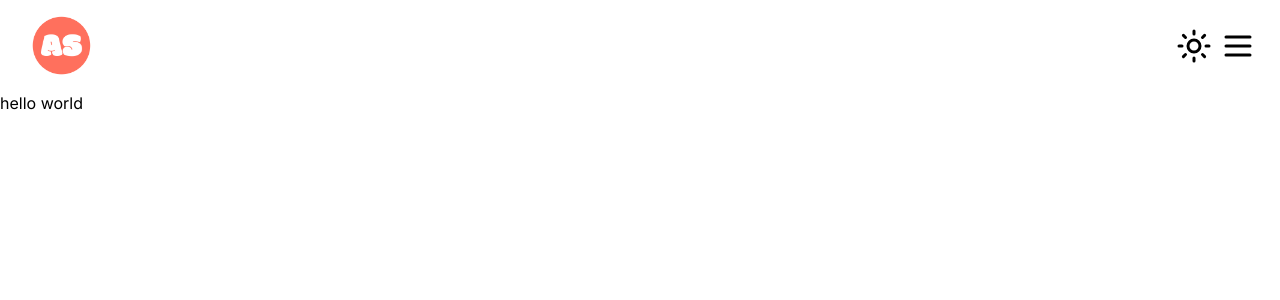
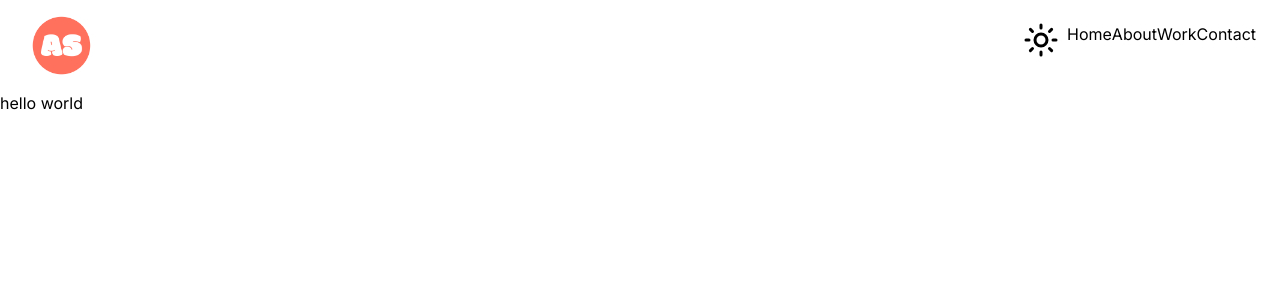
Before and after one commit to Antoine-Savreux/portfolio, a Next.js app: page / in a window 1280 px wide. Shown: the top 300 px of the page. Built offline with nearby package versions, Linux system fonts and the light colour scheme.

Commit message:
feat/skeleton start of functional burger menu

```diff
--- a/src/components/NavMenu.tsx
+++ b/src/components/NavMenu.tsx
@@ -1,5 +1,46 @@
-import { Menu } from "lucide-react";
+"use client";
+
+import { Menu, X } from "lucide-react";
+import { useState } from "react";
+
+type NavLink = {
+  name: string;
+  link: string;
+};
+
+const NAVLINKS: NavLink[] = [
+  { name: "Home", link: "/" },
+  { name: "About", link: "/about" },
+  { name: "Work", link: "/work" },
+  { name: "Contact", link: "/contact" },
+];
 
 export default function NavMenu() {
-  return <Menu size={36} />;
+  const [isOpen, setIsOpen] = useState(false);
+  return (
+    <nav
+      className={
+        isOpen
+          ? "bg-green-400 absolute flex flex-col right-0 top-0 p-12 h-screen w-2/3"
+          : ""
+      }
+    >
+      <ul
+        className={`md:flex ${
+          isOpen ? "flex flex-col items-center space-y-5" : "hidden"
+        }`}
+      >
+        {NAVLINKS.map((link) => (
+          <li key={link.link}>{link.name}</li>
+        ))}
+      </ul>
+      <button onClick={() => setIsOpen(!isOpen)}>
+        {isOpen ? (
+          <X className="md:hidden absolute top-0 right-0" size={36} />
+        ) : (
+          <Menu className="md:hidden" size={36} />
+        )}
+      </button>
+    </nav>
+  );
 }
```
